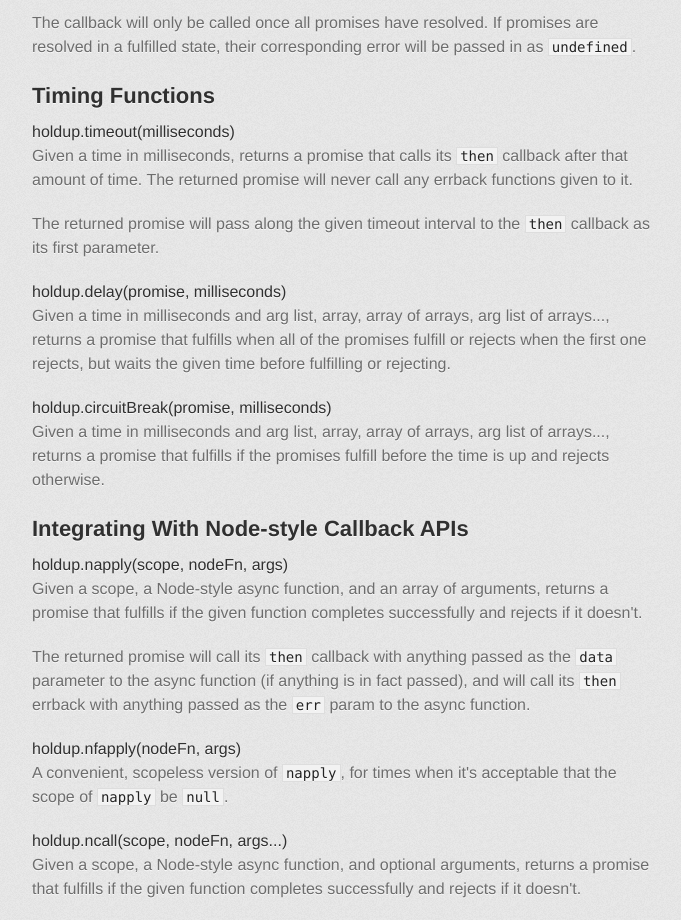
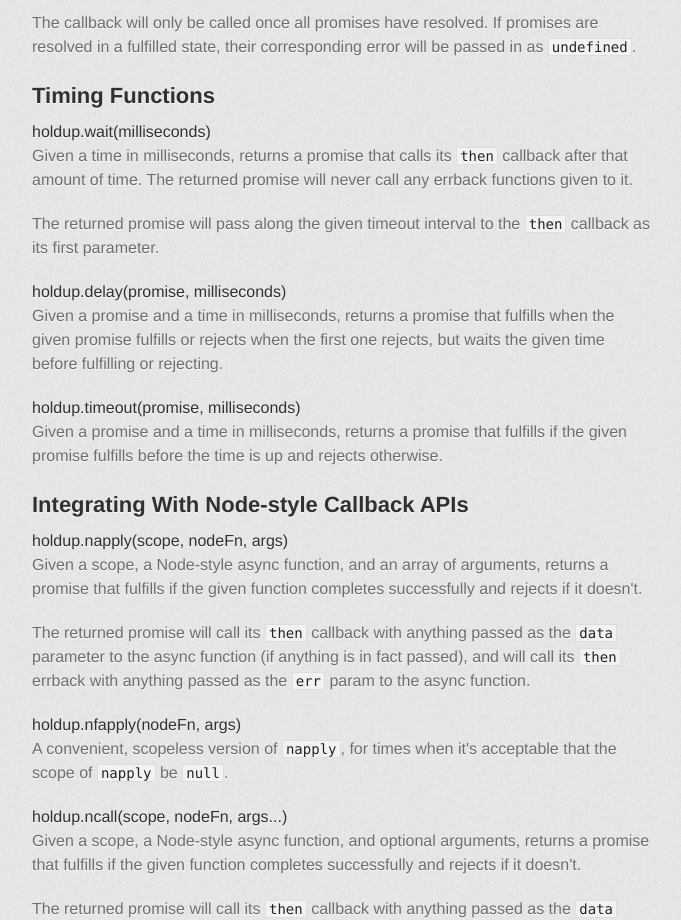
Before and after one commit to reissbaker/holdup, a plain HTML site: page index.html in a window 1280 px wide. Shown: the part 5720-6640 px from the top of the page, without its empty margins (298-979 px from the left). Drawn offline with Linux system fonts and the light colour scheme; a web font is replaced by a local one.

```diff
--- a/index.html
+++ b/index.html
@@ -316,7 +316,7 @@
 <a name="timing-functions" class="anchor" href="#timing-functions"><span class="octicon octicon-link"></span></a>Timing Functions</h2>
 
 <h5>
-<a name="holduptimeoutmilliseconds" class="anchor" href="#holduptimeoutmilliseconds"><span class="octicon octicon-link"></span></a>holdup.timeout(milliseconds)</h5>
+<a name="holdupwaitmilliseconds" class="anchor" href="#holdupwaitmilliseconds"><span class="octicon octicon-link"></span></a>holdup.wait(milliseconds)</h5>
 
 <p>Given a time in milliseconds, returns a promise that calls its <code>then</code> callback
 after that amount of time. The returned promise will never call any errback
@@ -328,17 +328,15 @@
 <h5>
 <a name="holdupdelaypromise-milliseconds" class="anchor" href="#holdupdelaypromise-milliseconds"><span class="octicon octicon-link"></span></a>holdup.delay(promise, milliseconds)</h5>
 
-<p>Given a time in milliseconds and arg list, array, array of arrays, arg list of
-arrays..., returns a promise that fulfills when all of the promises fulfill or
-rejects when the first one rejects, but waits the given time before fulfilling
-or rejecting.</p>
+<p>Given a promise and a time in milliseconds, returns a promise that fulfills
+when the given promise fulfills or rejects when the first one rejects, but
+waits the given time before fulfilling or rejecting.</p>
 
 <h5>
-<a name="holdupcircuitbreakpromise-milliseconds" class="anchor" href="#holdupcircuitbreakpromise-milliseconds"><span class="octicon octicon-link"></span></a>holdup.circuitBreak(promise, milliseconds)</h5>
+<a name="holduptimeoutpromise-milliseconds" class="anchor" href="#holduptimeoutpromise-milliseconds"><span class="octicon octicon-link"></span></a>holdup.timeout(promise, milliseconds)</h5>
 
-<p>Given a time in milliseconds and arg list, array, array of arrays, arg list of
-arrays..., returns a promise that fulfills if the promises fulfill before the
-time is up and rejects otherwise.</p>
+<p>Given a promise and a time in milliseconds, returns a promise that fulfills if
+the given promise fulfills before the time is up and rejects otherwise.</p>
 
 <h2>
 <a name="integrating-with-node-style-callback-apis" class="anchor" href="#integrating-with-node-style-callback-apis"><span class="octicon octicon-link"></span></a>Integrating With Node-style Callback APIs</h2>
```
Also changed, not shown: params.json (+1 -1 lines).
